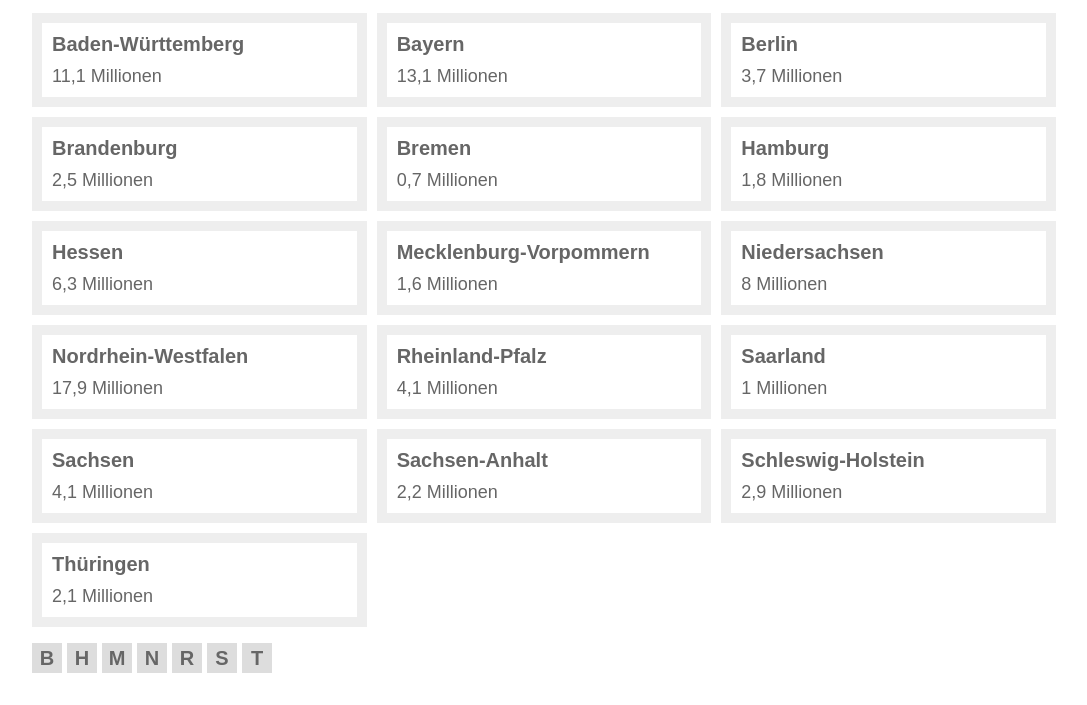
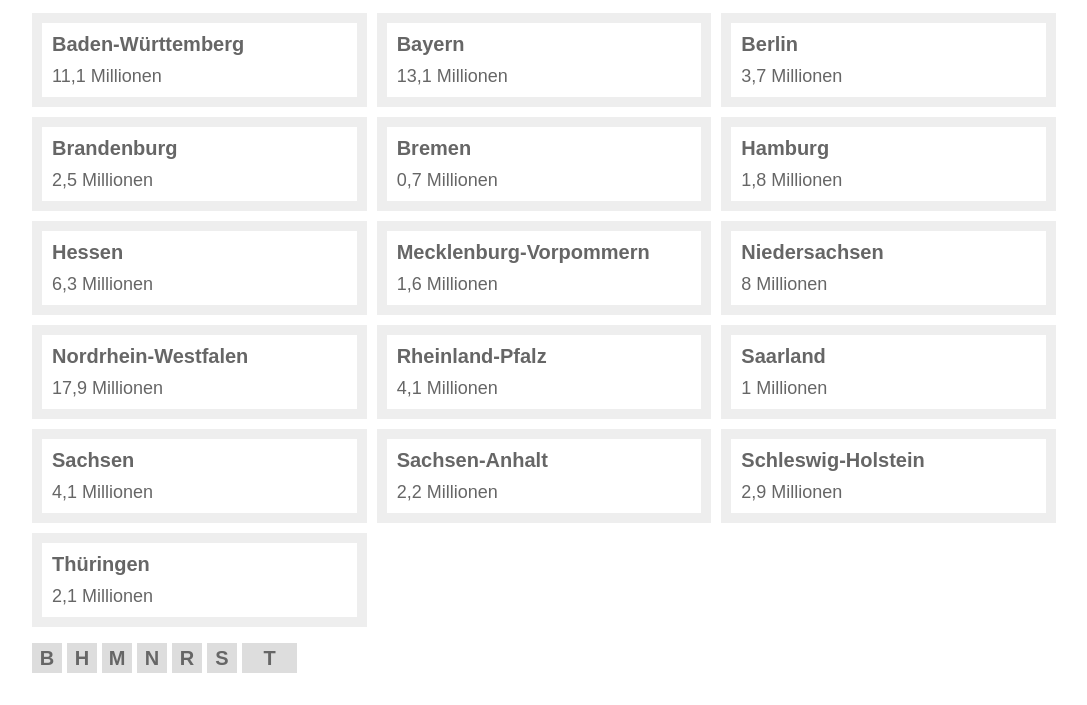
Before and after one commit to Reaper922/Bundeslaender_DA, a plain HTML site: page index.html in a window 1280 px wide. Shown: the part 96-801 px from the top of the page, without its empty margins (96-1183 px from the left). Drawn offline with Linux system fonts and the light colour scheme.

Commit message:
Style for last li element

```diff
--- a/style.css
+++ b/style.css
@@ -85,6 +85,10 @@ li {
     user-select: none;
 }
 
+li:last-child {
+    width: 55px;
+}
+
 li:hover {
     background: var(--hover-color);
 }
```
